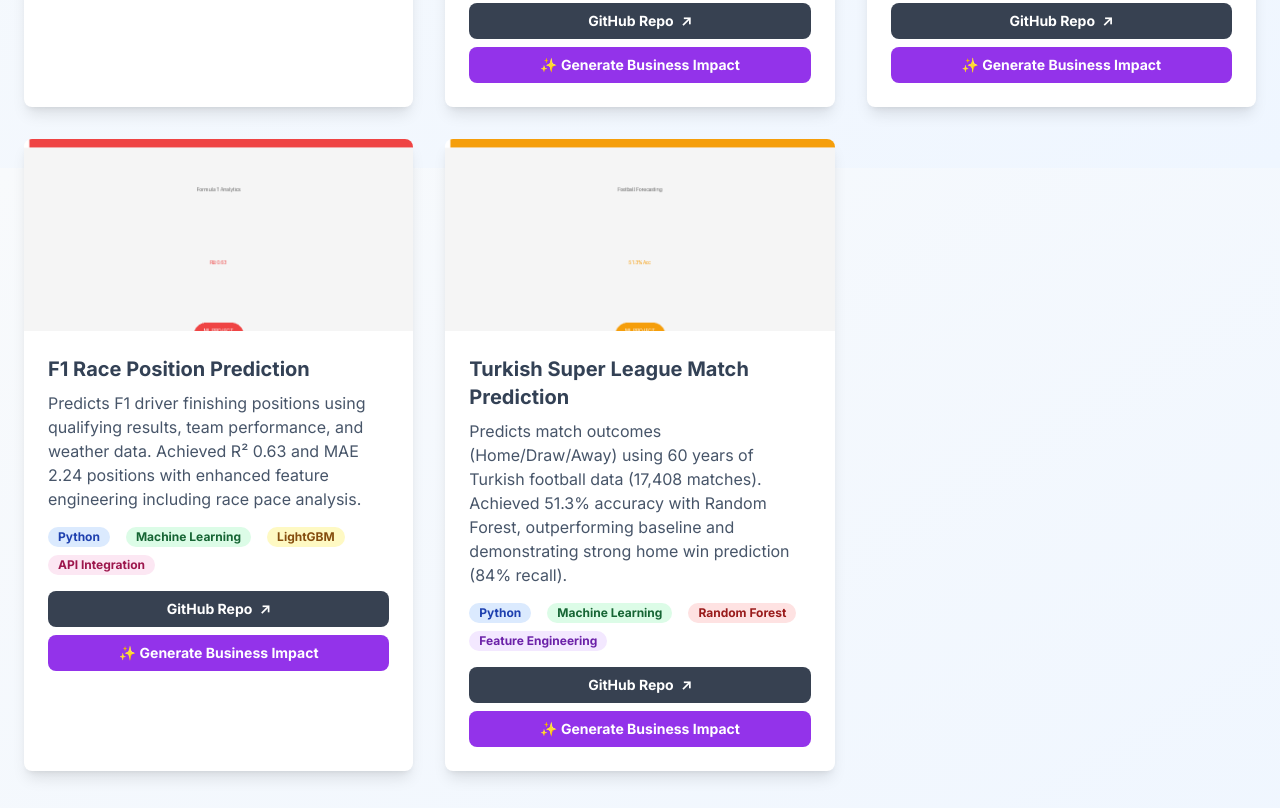
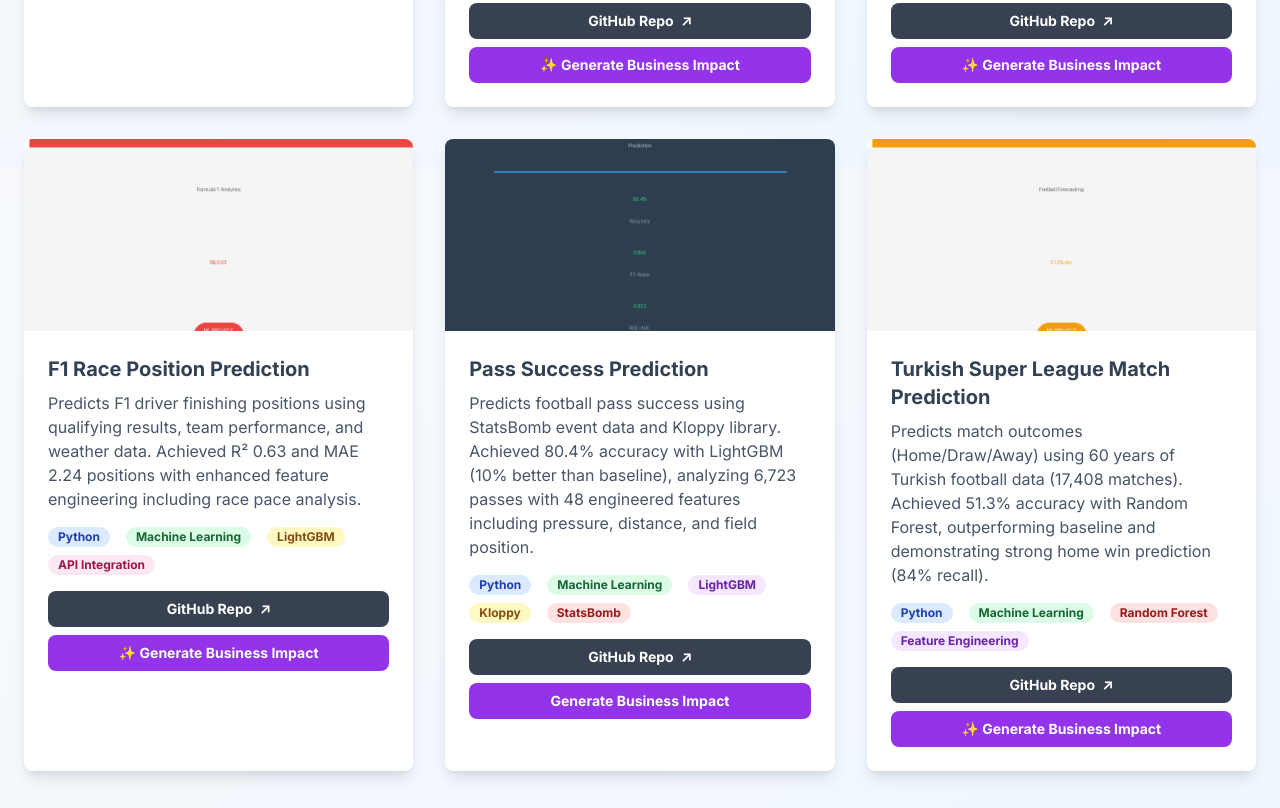
Before and after one commit to mehmetyalc/mehmet-yalcin-portfolio, a plain HTML site: page index.html in a window 1280 px wide. Shown: the part 4632-5440 px from the top of the page. Drawn offline with nearby package versions, Linux system fonts and the light colour scheme.

Commit message:
feat: Add Pass Success Prediction project to portfolio

```diff
--- a/index.html
+++ b/index.html
@@ -351,6 +351,24 @@
                         </div>
                     </div>
 
+                    <div class="project-card bg-white rounded-lg shadow-lg overflow-hidden" data-tags='["ml", "python", "sports"]'>
+                        <img src="images/project5_thumbnail.png" alt="Pass Success Prediction" class="w-full h-48 object-cover">
+                        <div class="p-6">
+                            <h3 class="text-xl font-bold mb-2">Pass Success Prediction</h3>
+                            <p class="text-slate-600 mb-4 project-description">Predicts football pass success using StatsBomb event data and Kloppy library. Achieved 80.4% accuracy with LightGBM (10% better than baseline), analyzing 6,723 passes with 48 engineered features including pressure, distance, and field position.</p>
+                            <div class="flex flex-wrap gap-2 mb-4">
+                                <span class="bg-blue-100 text-blue-800 text-xs font-semibold mr-2 px-2.5 py-0.5 rounded-full">Python</span>
+                                <span class="bg-green-100 text-green-800 text-xs font-semibold mr-2 px-2.5 py-0.5 rounded-full">Machine Learning</span>
+                                <span class="bg-purple-100 text-purple-800 text-xs font-semibold mr-2 px-2.5 py-0.5 rounded-full">LightGBM</span>
+                                <span class="bg-yellow-100 text-yellow-800 text-xs font-semibold mr-2 px-2.5 py-0.5 rounded-full">Kloppy</span>
+                                <span class="bg-red-100 text-red-800 text-xs font-semibold mr-2 px-2.5 py-0.5 rounded-full">StatsBomb</span>
+                            </div>
+                            <a href="https://github.com/mehmetyalc/pass-success-prediction" target="_blank" class="block text-center bg-gray-700 hover:bg-gray-800 text-white font-bold py-2 px-4 rounded-lg transition duration-300 text-sm w-full mb-2">
+                                GitHub Repo <span class="ml-1">&#8599;</span>
+                            </a>
+                            <button class="generate-impact-btn bg-purple-600 hover:bg-purple-700 text-white font-bold py-2 px-4 rounded-lg transition duration-300 text-sm w-full">Generate Business Impact</button>
+                        </div>
+                    </div>
                     <div class="project-card bg-white rounded-lg shadow-lg overflow-hidden" data-tags='["ml", "python"]'>
                         <img src="images/super_lig.png" alt="Turkish Super League Prediction" class="w-full h-48 object-cover">
                         <div class="p-6">
```
Also changed, not shown: images/project5_thumbnail.png (added).
